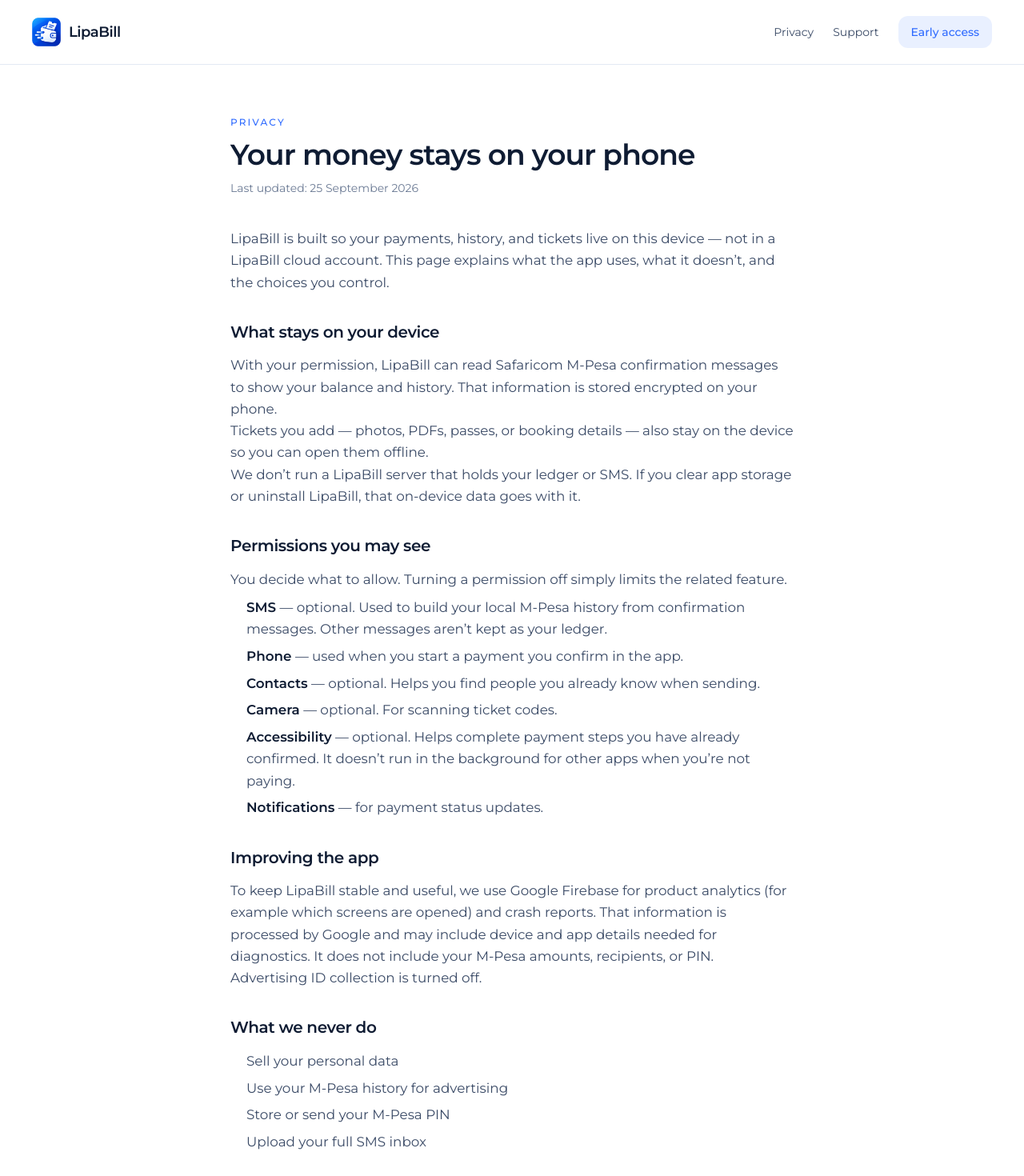
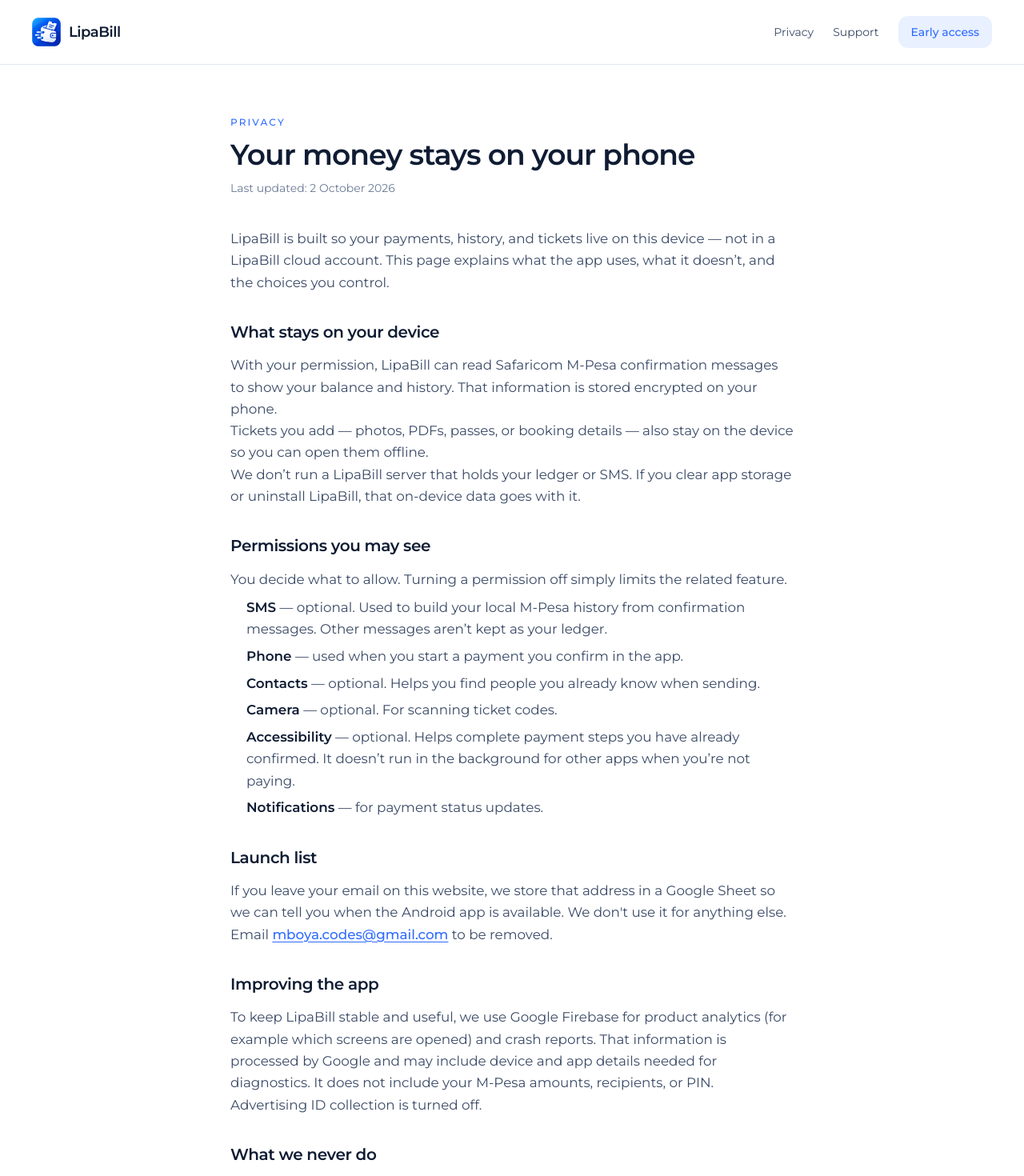
Before and after one commit to mboyacodes-sketch/lipabill-web, a Next.js app: page /privacy in a window 1280 px wide. Shown: the top 1470 px of the page at 80% size. Built offline with nearby package versions, Linux system fonts and the light colour scheme.

Commit message:
Explain that launch-list emails are stored in a Google Sheet.

```diff
--- a/src/app/privacy/page.tsx
+++ b/src/app/privacy/page.tsx
@@ -22,7 +22,7 @@
         <h1 className="mt-3 text-3xl font-semibold tracking-tight text-ink sm:text-4xl">
           Your money stays on your phone
         </h1>
-        <p className="mt-3 text-sm text-mute">Last updated: 25 September 2026</p>
+        <p className="mt-3 text-sm text-mute">Last updated: 2 October 2026</p>
 
         <div className="prose-lipa mt-10 space-y-8 text-[1.05rem] leading-relaxed text-ink-soft">
           <p>
@@ -84,6 +84,17 @@
           </section>
 
           <section>
+            <h2>Launch list</h2>
+            <p>
+              If you leave your email on this website, we store that address in
+              a Google Sheet so we can tell you when the Android app is
+              available. We don&apos;t use it for anything else. Email{" "}
+              <a href="mailto:mboya.codes@gmail.com">mboya.codes@gmail.com</a> to
+              be removed.
+            </p>
+          </section>
+
+          <section>
             <h2>Improving the app</h2>
             <p>
               To keep LipaBill stable and useful, we use Google Firebase for
```
